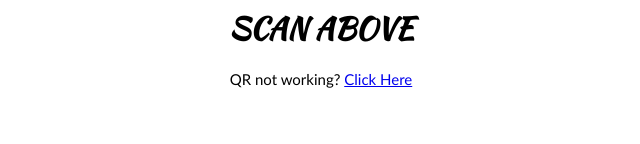
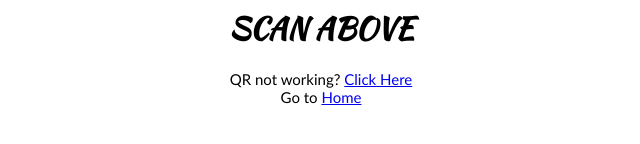
Before and after one commit to amarjeetsingh7503/Projects, a plain HTML site: page assests/ContactHtml/Whatsapp/assets/join.html in a window 1280 px wide. Shown: the part 478-622 px from the top of the page, without its empty margins (319-959 px from the left). Drawn offline with Linux system fonts and the light colour scheme.

Commit message:
Update join.html

```diff
--- a/assests/ContactHtml/Whatsapp/assets/join.html
+++ b/assests/ContactHtml/Whatsapp/assets/join.html
@@ -14,7 +14,8 @@
         <img src="../img/qrcode_70550322_ce2a5df5686f0b22e026d81415ad3738.png">
         <h1>SCAN ABOVE</h1>
         <p>
-            QR not working?&nbsp<a href="https://wa.me/+918527105306">Click Here</a>
+            QR not working? <a href="https://wa.me/+918527105306">Click Here</a> <br />
+            Go to <a href="../../../../index.html">Home</a>
         </p>
     </div>
 </body>
```
